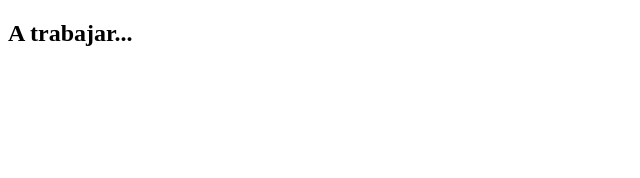
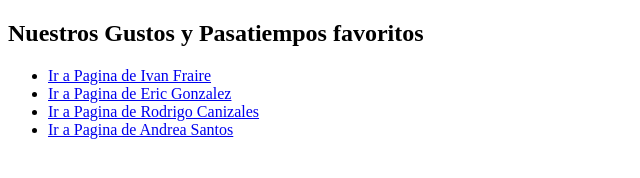
Before and after one commit to ivanfraire/practicacolaborativa520409, a plain HTML site: page index.html in a window 1280 px wide. Shown: the whole page, without its empty margins (0-640 px from the left). Drawn offline with Linux system fonts and the light colour scheme.

Commit message:
trabajo completo

```diff
--- a/index.html
+++ b/index.html
@@ -6,6 +6,13 @@
     <title>Proyecto colaborativo</title>
 </head>
 <body>
-    <h2>A trabajar...</h2>
+    <h2>Nuestros Gustos y Pasatiempos favoritos</h2>
+    <nav class="menu">
+        <ul>
+          <li><a href="pagina_1962181.html">Ir a Pagina de Ivan Fraire</a></li>
+          <li><a href="PAGINA_1962110.html">Ir a Pagina de Eric Gonzalez</a></li>
+          <li><a href="PAGINA_1961499.html">Ir a Pagina de Rodrigo Canizales</a></li>
+          <li><a href="pagina_1948698.html">Ir a Pagina de Andrea Santos</a></li>
+        </ul>
 </body>
 </html>
```
Also changed, not shown: PAGINA_1961499.html (+2 -2 lines), PAGINA_1962110.html (+3 -0 lines), pagina_1948698.html (+2 -0 lines), pagina_1962181.html (+3 -1 lines).
